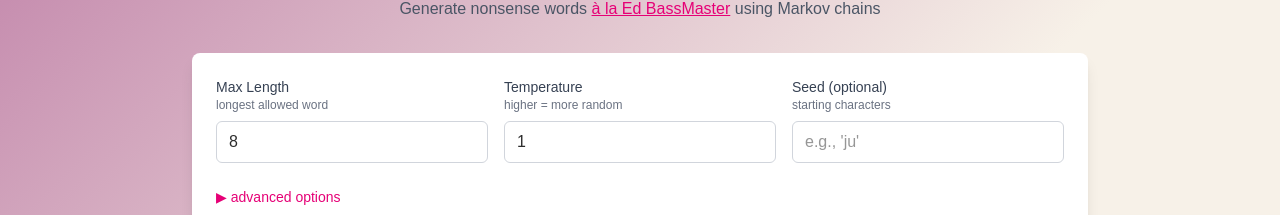
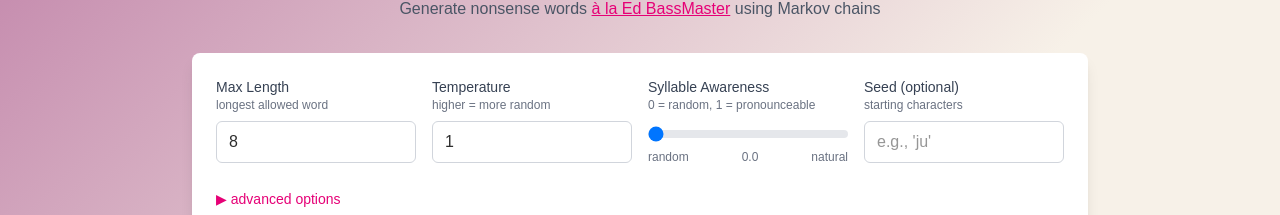
Before and after one commit to tenseleyFlow/jubjubWord, a Next.js app in the folder frontend/: page / in a window 1280 px wide. Shown: the part 147-362 px from the top of the page. Built offline with nearby package versions, Linux system fonts and the light colour scheme; no server answers.

Commit message:
control for syllable awareness

```diff
--- a/frontend/src/app/page.tsx
+++ b/frontend/src/app/page.tsx
@@ -26,6 +26,7 @@ export default function Home() {
   const [temperature, setTemperature] = useState(1.0);
   const [markovOrder, setMarkovOrder] = useState(2);
   const [useWordBoundaries, setUseWordBoundaries] = useState(true);
+  const [syllableAwareness, setSyllableAwareness] = useState(0.0);
 
   const handleGenerate = async () => {
     // block multiple clicks during loading
@@ -51,6 +52,7 @@ export default function Home() {
         temperature,
         n: markovOrder,
         use_word_boundaries: useWordBoundaries,
+        syllable_awareness: syllableAwareness,
         ...(seed && { seed }),
       };
 
@@ -96,7 +98,7 @@ export default function Home() {
 
           <div className="bg-white rounded-lg shadow-lg p-6 mb-8">
             {/* Basic Controls - with descriptive text */}
-            <div className="grid grid-cols-1 md:grid-cols-2 lg:grid-cols-3 gap-4 mb-6">
+            <div className="grid grid-cols-1 md:grid-cols-2 lg:grid-cols-4 gap-4 mb-6">
               <div>
                 <label className="block text-sm font-medium text-gray-700 mb-2">
                   Max Length
@@ -130,6 +132,32 @@ export default function Home() {
 
               <div>
                 <label className="block text-sm font-medium text-gray-700 mb-2">
+                  Syllable Awareness
+                  <span className="block text-xs text-gray-500">0 = random, 1 = pronounceable</span>
+                </label>
+                <div className="relative">
+                  <input
+                    type="range"
+                    min="0"
+                    max="1"
+                    step="0.1"
+                    value={syllableAwareness}
+                    onChange={(e) => setSyllableAwareness(parseFloat(e.target.value))}
+                    className="w-full h-2 bg-gray-200 rounded-lg appearance-none cursor-pointer slider"
+                    style={{
+                      background: `linear-gradient(to right, #f472b6 0%, #f472b6 ${syllableAwareness * 100}%, #e5e7eb ${syllableAwareness * 100}%, #e5e7eb 100%)`
+                    }}
+                  />
+                  <div className="flex justify-between text-xs text-gray-500 mt-1">
+                    <span>random</span>
+                    <span className="font-medium">{syllableAwareness.toFixed(1)}</span>
+                    <span>natural</span>
+                  </div>
+                </div>
+              </div>
+
+              <div>
+                <label className="block text-sm font-medium text-gray-700 mb-2">
                   Seed (optional)
                   <span className="block text-xs text-gray-500">starting characters</span>
                 </label>
@@ -157,7 +185,7 @@ export default function Home() {
             {/* Advanced controls - collapsible */}
             {showAdvanced && (
               <div className="border-t pt-4 mb-6">
-                <div className="grid grid-cols-1 md:grid-cols-2 lg:grid-cols-4 gap-4">
+                <div className="grid grid-cols-1 md:grid-cols-2 lg:grid-cols-3 gap-4">
                   <div>
                     <label className="block text-sm font-medium text-gray-700 mb-2">
                       Min Length
```
